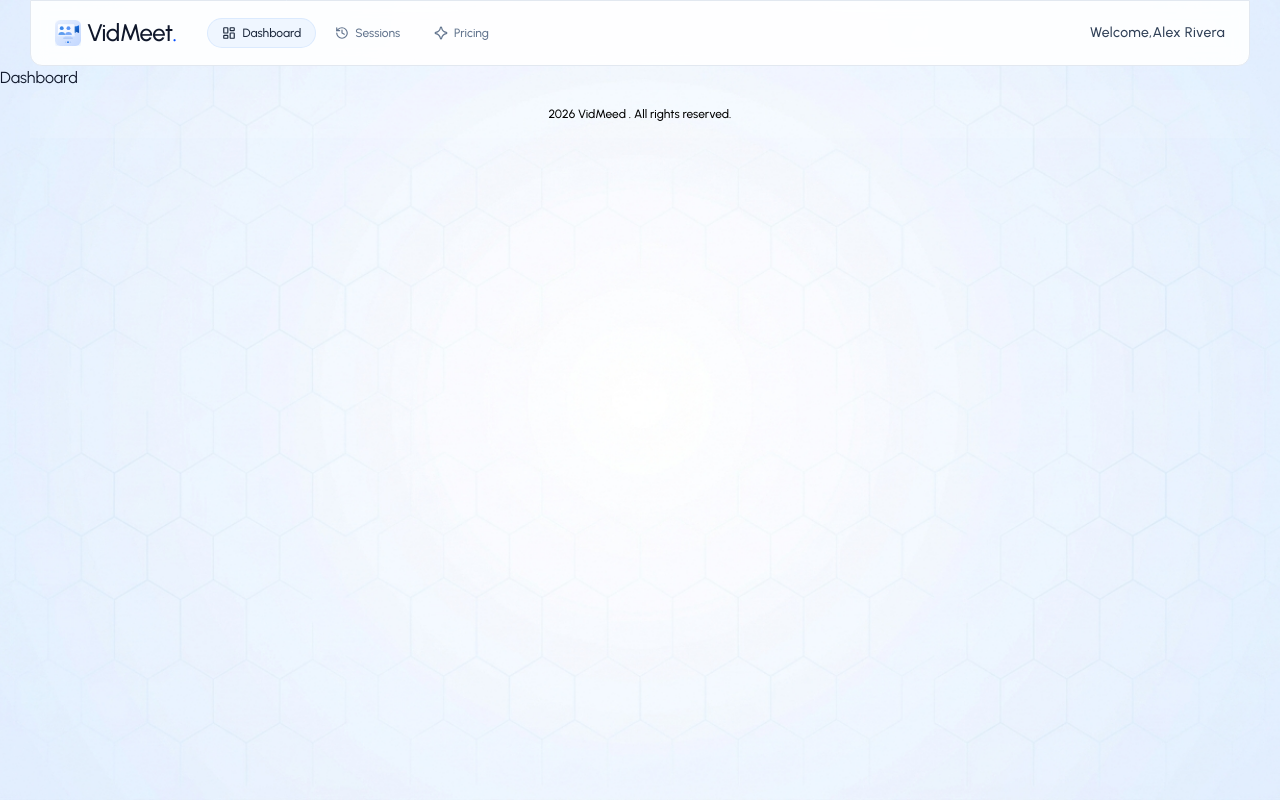
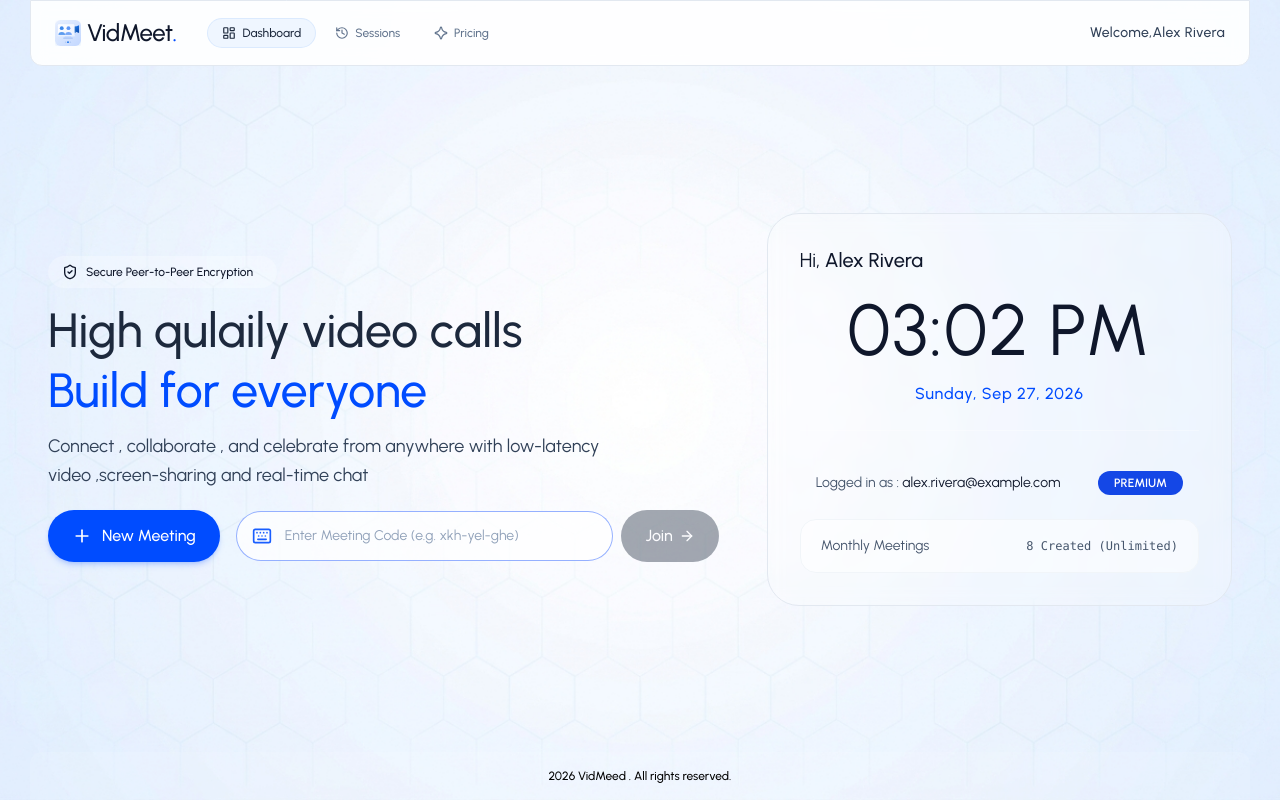
Before and after one commit to Sarathjithu89/vidMeet, a React (Vite) app in the folder client/: page /dashboard in a window 1280 px wide. Built offline with nearby package versions, Linux system fonts and the light colour scheme; no server answers.

Commit message:
Dashboard Created for Client side

```diff
--- a/client/src/pages/Dashboard.jsx
+++ b/client/src/pages/Dashboard.jsx
@@ -1,7 +1,165 @@
-import React from "react";
+import React, { useEffect, useState } from "react";
+import {
+  ArrowRightIcon,
+  KeyboardIcon,
+  PlusIcon,
+  ShieldCheckIcon,
+} from "lucide-react";
+import { dummyStats, dummyUser } from "../assets/asset";
+import toast from "react-hot-toast";
+import { useNavigate } from "react-router-dom";
 
 const Dashboard = () => {
-  return <div>Dashboard</div>;
+  const user = dummyUser;
+  const userName = user.fullName;
+  const userEmail = user.primaryEmailAddress.emailAddress;
+
+  const navigate = useNavigate();
+
+  const [isCreationg, setIsCreating] = useState(false);
+  const [currentTime, setCurrentTime] = useState(new Date());
+  const stats = dummyStats;
+
+  const [joinId, setJoinId] = useState("");
+
+  useEffect(() => {
+    const timer = setInterval(() => setCurrentTime(new Date()), 1000);
+    return () => clearInterval(timer);
+  }, []);
+
+  const handleCreateMeeting = () => {
+    setIsCreating(true);
+    const chars = "abcdefghijklmnopqrstuvwxyz";
+    const seg = () =>
+      Array.from(
+        { length: 3 },
+        () => chars[Math.floor(Math.random() * chars.length)],
+      ).join("");
+    const newMeetingId = `${seg()}-${seg()}-${seg()}`;
+
+    setTimeout(() => {
+      setIsCreating(false);
+      toast.success("Meeting Created!");
+      navigate(`/meeting/${newMeetingId}`);
+    }, 400);
+  };
+
+  const handleJoinMeeting = (e) => {
+    e.preventDefault();
+    const cleanId = joinId.trim();
+    if (!joinId) {
+      toast.error("Please Enter a Valid Meeting ID");
+      return;
+    }
+    navigate(`/meeting/${cleanId}`);
+  };
+
+  return (
+    <div className="flex-1 max-w-7xl w-full mx-auto p-6 md:p-12 flex flex-col justify-center">
+      <div className="grid grid-cols-1 lg:grid-cols-12 gap-12 items-center">
+        {/* Left column - Actions */}
+        <div className="lg:col-span-7 space-y-8">
+          <div className="space-y-3">
+            <div className="inline-flex items-center gap-2 px-3.5 pr-6 py-2 rounded-full  bg-white/25 text-xs font-medium">
+              <ShieldCheckIcon size={16} />
+              Secure Peer-to-Peer Encryption
+            </div>
+            <h1 className="text-4xl sm:text-5xl text-slate-800 leading-tight font-medium">
+              High qulaily video calls <br />
+              <span className="text-primary">Build for everyone</span>
+            </h1>
+            <p className="text-slate-700 text-base sm:text-lg max-w-xl leading-relaxed">
+              Connect , collaborate , and celebrate from anywhere with
+              low-latency video ,screen-sharing and real-time chat
+            </p>
+            <div className="flex flex-col sm:flex-row items-stretch sm:items-center gap-4 pt-2">
+              <button
+                className="bg-primary hover:bg-primary-hover text-white font-medium px-6 py-3.5 rounded-full shadow-md shadow-primary/20 flex items-center justify-center gap-2.5 transition-all cursor-pointer disabled:opacity-50"
+                disabled={isCreationg}
+                onClick={handleCreateMeeting}
+              >
+                <PlusIcon className="w-5 h-5" />
+                <span>{isCreationg ? "...Creating" : "New Meeting"}</span>
+              </button>
+
+              <form
+                onSubmit={handleJoinMeeting}
+                className="flex-1 flex items-center gap-2"
+              >
+                <div className="relative flex-1">
+                  <KeyboardIcon className="w-5 h-5 text-primary/90 absolute left-4 top-1/2 -translate-y-1/2" />
+                  <input
+                    type="text"
+                    placeholder="Enter Meeting Code (e.g. xkh-yel-ghe)"
+                    value={joinId}
+                    onChange={(e) => setJoinId(e.target.value)}
+                    className="w-full bg-white/75 border border-primary-border/80 focus:border-primary/60 focus:ring-1 focus:ring-primary/60 rounded-full pl-12 pr-4 py-3.5 text-sm text-slate-800 placeholder-slate-400 outline-none transition-all"
+                  />
+                </div>
+                <button
+                  className="bg-slate-800 hover:bg-slate-800 disabled:opacity-40 disabled:hover:bg-slate-900 text-white font-medium px-6 py-3.5 rounded-full transition-all flex items-center justify-center cursor-pointer shadow-xss"
+                  type="submit"
+                  disabled={!joinId.trim()}
+                >
+                  <span>Join</span>
+                  <ArrowRightIcon className="w-4 h-4 ml-1.5" />
+                </button>
+              </form>
+            </div>
+          </div>
+        </div>
+        {/* Right column - Hero Graphic & Clock Card */}
+        <div className="lg:col-span-5 flex items-center justify-center space-y-4 ">
+          <div className="w-full max-w-lg bg-white/25 backdrop-blur rounded-4xl p-8 border border-slate-200 text-center space-y-6 relative overflow-hidden">
+            <div className="space-y-1">
+              <p className="mb-5 text-xl text-left">
+                Hi, <span className="font-medium">{userName}</span>
+              </p>
+              <h2 className="text-4xl xl:text-7xl my-4 text-slate-900 tracking-wide">
+                {currentTime.toLocaleTimeString([], {
+                  hour: "2-digit",
+                  minute: "2-digit",
+                })}
+              </h2>
+              <p className="font-medium tracking-wider text-primary">
+                {currentTime.toLocaleDateString(undefined, {
+                  weekday: "long",
+                  month: "short",
+                  day: "numeric",
+                  year: "numeric",
+                })}
+              </p>
+            </div>
+            <div className="pt-4 border-t border-white/30 text-sm text-slate-600">
+              <div className="flex items-center justify-between py-6 px-4">
+                <p>
+                  Logged in as :{" "}
+                  <span className="text-slate-900">{userEmail}</span>
+                </p>
+                <span
+                  className={`px-4 py-1 rounded-full font-semibold text-xs uppercase ${stats?.plan === "premium" ? "bg-blue-700 text-white" : "bg-white/70 text-slate-800"}`}
+                >
+                  {stats?.plan || "Free"}
+                </span>
+              </div>
+              {stats && (
+                <div className="w-full bg-white/50 rounded-2xl px-5 py-4 border border-slate-100">
+                  <div className="flex items-center justify-between text-sm">
+                    <span>Monthly Meetings</span>
+                    <span className="text-xs text-slate-600 font-mono">
+                      {stats.monthlyLimit
+                        ? `${stats.monthlyCount}/ ${stats.monthlyLimit} Used`
+                        : `${stats.monthlyCount} Created (Unlimited)`}
+                    </span>
+                  </div>
+                </div>
+              )}
+            </div>
+          </div>
+        </div>
+      </div>
+    </div>
+  );
 };
 
 export default Dashboard;
```
